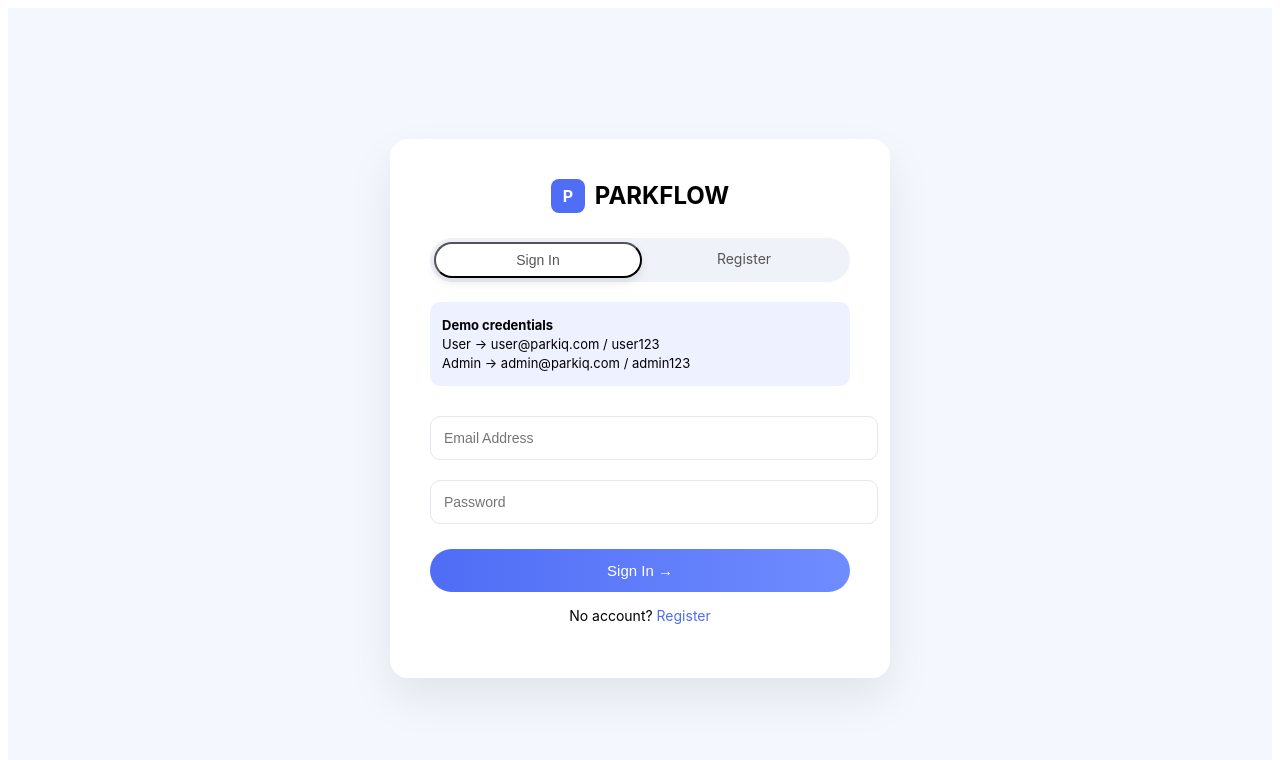
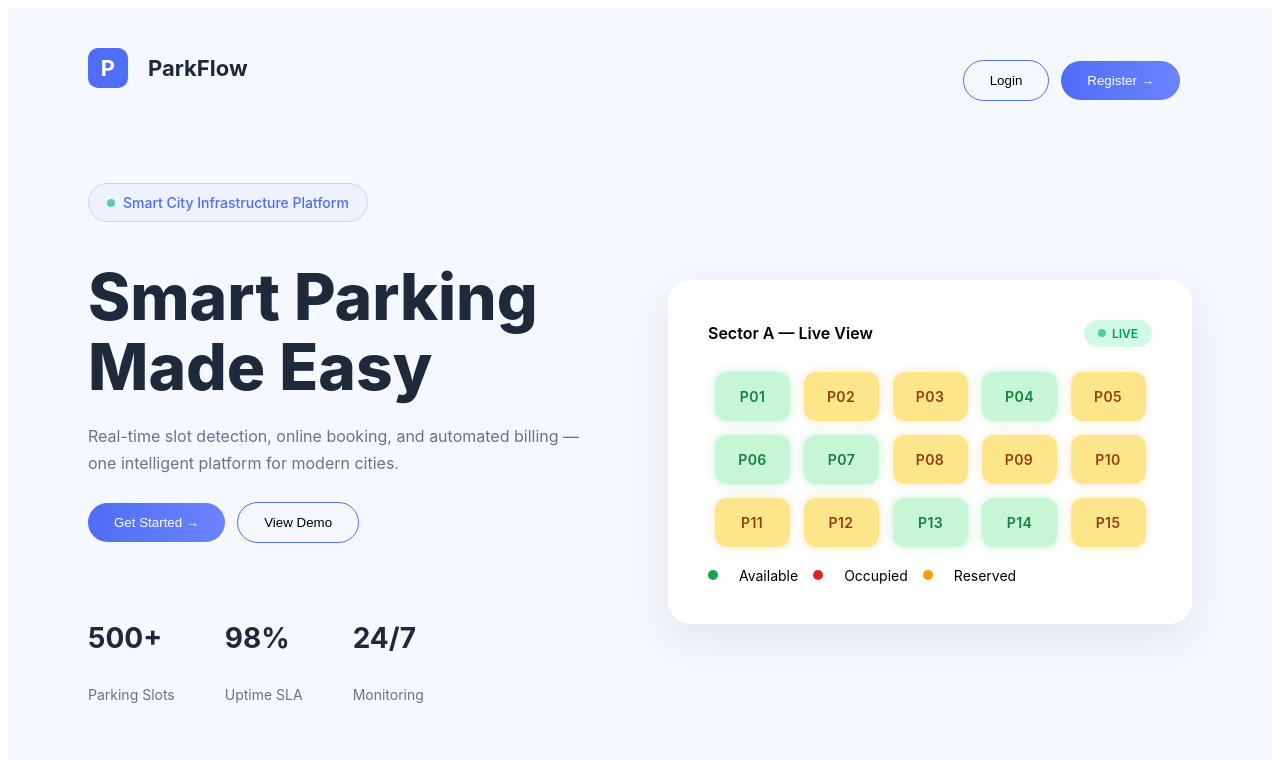
Before and after one commit to Himanshu-n17/ParkFlow-Parking-Slot-Management-System, a React (Vite) app in the folder frontend/: page / in a window 1280 px wide. Before the commit this address led to /login. Shown: the top 760 px of the page. Built offline with nearby package versions, Linux system fonts and the light colour scheme.

Commit message:
Created Landing

```diff
--- a/frontend/index.html
+++ b/frontend/index.html
@@ -3,6 +3,7 @@
   <head>
     <meta charset="UTF-8" />
     <link rel="icon" type="image/svg+xml" href="" />
+    <link href="https://fonts.googleapis.com/css2?family=Plus+Jakarta+Sans:wght@400;500;600;700&display=swap" rel="stylesheet">
     <meta name="viewport" content="width=device-width, initial-scale=1.0" />
     <title>ParkFlow - Smart Parking Management System</title>
   </head>
--- a/frontend/src/App.jsx
+++ b/frontend/src/App.jsx
@@ -21,6 +21,8 @@ import UserDashboard from "./pages/user/dashboard/UserDashboard";
 import BookSlot from "./pages/user/parking/BookSlot";
 import FindParking from "./pages/user/parking/FindParking";
 import UserProfile from "./pages/user/profile/UserProfile";
+
+import Landing from "./pages/Landing";
 
 import PrivateRoute from "./routes/PrivateRoute";
 import { Toaster } from "react-hot-toast";
@@ -53,7 +55,8 @@ const App = () => {
           </Route>
 
           {/* ROOT */}
-          <Route path="/" element={<Root />} />
+          {/* <Route path="/" element={<Root />} /> */}
+          <Route path="/" element={<Landing />} />
         </Routes>
       </Router>
 
--- /dev/null
+++ b/frontend/src/components/landing/HeroSection.jsx
@@ -0,0 +1,55 @@
+import { useNavigate } from "react-router-dom";
+import ParkingPreview from "./ParkingPreview.jsx";
+
+const HeroSection = () => {
+  const navigate = useNavigate();
+
+  return (
+    <div className="hero">
+      <div className="hero-left">
+        <div className="hero-badge">Smart City Infrastructure Platform</div>
+
+        <h1>
+          Smart Parking <br />
+          Made Easy
+        </h1>
+
+        <p>
+          Real-time slot detection, online booking, and automated billing — one
+          intelligent platform for modern cities.
+        </p>
+
+        <div className="hero-buttons">
+          <button className="btn-primary" onClick={() => navigate("/login")}>
+            Get Started →
+          </button>
+
+          <button className="btn-outline" onClick={() => navigate("/login")}>
+            View Demo
+          </button>
+        </div>
+
+        <div className="hero-stats">
+          <div>
+            <h3>500+</h3>
+            <p>Parking Slots</p>
+          </div>
+
+          <div>
+            <h3>98%</h3>
+            <p>Uptime SLA</p>
+          </div>
+
+          <div>
+            <h3>24/7</h3>
+            <p>Monitoring</p>
+          </div>
+        </div>
+      </div>
+
+      <ParkingPreview />
+    </div>
+  );
+};
+
+export default HeroSection;
--- /dev/null
+++ b/frontend/src/components/landing/LandingNavbar.jsx
@@ -0,0 +1,26 @@
+import { useNavigate } from "react-router-dom";
+
+const LandingNavbar = () => {
+  const navigate = useNavigate();
+
+  return (
+    <div className="landing-navbar">
+      <div className="logo">
+        <div className="logo-box">P</div>
+        ParkFlow
+      </div>
+
+      <div className="nav-buttons">
+        <button className="btn-outline" onClick={() => navigate("/login")}>
+          Login
+        </button>
+
+        <button className="btn-primary" onClick={() => navigate("/login")}>
+          Register →
+        </button>
+      </div>
+    </div>
+  );
+};
+
+export default LandingNavbar;
--- /dev/null
+++ b/frontend/src/components/landing/ParkingPreview.jsx
@@ -0,0 +1,67 @@
+import { useState, useEffect } from "react";
+
+const initialSlots = [
+  { id: "P01", status: "occupied" },
+  { id: "P02", status: "free" },
+  { id: "P03", status: "free" },
+  { id: "P04", status: "free" },
+  { id: "P05", status: "free" },
+
+  { id: "P06", status: "reserved" },
+  { id: "P07", status: "free" },
+  { id: "P08", status: "occupied" },
+  { id: "P09", status: "free" },
+  { id: "P10", status: "free" },
+
+  { id: "P11", status: "reserved" },
+  { id: "P12", status: "free" },
+  { id: "P13", status: "free" },
+  { id: "P14", status: "free" },
+  { id: "P15", status: "occupied" },
+];
+
+const ParkingPreview = () => {
+  const [slots, setSlots] = useState(initialSlots);
+
+  useEffect(() => {
+    const interval = setInterval(() => {
+      setSlots((prev) =>
+        prev.map((slot) => {
+          const rand = Math.random();
+
+          if (rand < 0.33) return { ...slot, status: "free" };
+          if (rand < 0.16) return { ...slot, status: "occupied" };
+
+          return { ...slot, status: "reserved" };
+        })
+      );
+    }, 3000);
+
+    return () => clearInterval(interval);
+  }, []);
+
+  return (
+    <div className="parking-preview">
+      <div className="preview-header">
+        Sector A — Live View
+        <span className="live-pill">LIVE</span>
+      </div>
+
+      <div className="slot-grid">
+        {slots.map((slot) => (
+          <div key={slot.id} className={`slot ${slot.status}`}>
+            {slot.id}
+          </div>
+        ))}
+      </div>
+
+      <div className="legend">
+        <span className="dot green" /> Available
+        <span className="dot red" /> Occupied
+        <span className="dot yellow" /> Reserved
+      </div>
+    </div>
+  );
+};
+
+export default ParkingPreview;
--- /dev/null
+++ b/frontend/src/pages/Landing.jsx
@@ -0,0 +1,15 @@
+import LandingNavbar from "../components/landing/LandingNavbar";
+import HeroSection from "../components/landing/HeroSection";
+import "../styles/landing.css";
+
+const LandingPage = () => {
+  return (
+    <div className="landing-container">
+      <LandingNavbar />
+
+      <HeroSection />
+    </div>
+  );
+};
+
+export default LandingPage;
--- /dev/null
+++ b/frontend/src/styles/landing.css
@@ -0,0 +1,310 @@
+.landing-container {
+  padding: 40px 80px;
+  font-family: Inter, sans-serif;
+  background: #f6f8ff;
+  min-height: 100vh;
+}
+
+/* NAVBAR */
+
+.landing-navbar {
+  display: flex;
+  justify-content: space-between;
+  align-items: center;
+  margin-bottom: 70px;
+}
+
+.logo {
+  display: flex;
+  align-items: center;
+  font-weight: 700;
+  font-size: 22px;
+  color: #1e293b;
+}
+
+.logo-box {
+  width: 40px;
+  height: 40px;
+  background: #4f6df5;
+  color: white;
+  border-radius: 10px;
+  display: flex;
+  align-items: center;
+  justify-content: center;
+  margin-right: 10px;
+  font-weight: bold;
+}
+
+/* NAV BUTTONS */
+
+.nav-buttons button {
+  margin-left: 12px;
+}
+
+/* HERO */
+
+.hero {
+  display: flex;
+  justify-content: space-between;
+  align-items: center;
+  gap: 60px;
+}
+
+.hero-left {
+  max-width: 520px;
+}
+
+.hero h1 {
+  font-size: 64px;
+  font-weight: 800;
+  line-height: 1.1;
+  margin: 20px 0;
+  color: #1e293b;
+}
+
+.hero p {
+  color: #64748b;
+  line-height: 1.7;
+  font-size: 16px;
+}
+
+.hero-badge {
+  display: inline-flex;
+  align-items: center;
+  gap: 8px;
+  padding: 10px 18px;
+  border-radius: 30px;
+  border: 1px solid #c7d2fe;
+  background: #eef2ff;
+  color: #4f6df5;
+  font-weight: 500;
+  font-size: 14px;
+  margin-bottom: 20px;
+}
+
+.hero-badge::before {
+  content: "";
+  width: 8px;
+  height: 8px;
+  background: #10b981;
+  border-radius: 50%;
+  animation: blink 1.5s infinite;
+}
+
+.hero-buttons {
+  margin-top: 25px;
+}
+
+/* BUTTONS */
+
+.btn-primary {
+  background: linear-gradient(90deg, #4f6df5, #6c83ff);
+  color: white;
+  border: none;
+  padding: 12px 26px;
+  border-radius: 30px;
+  margin-right: 12px;
+  cursor: pointer;
+  transition: all 0.25s ease;
+}
+
+.btn-primary:hover {
+  transform: translateY(-2px);
+  box-shadow: 0 10px 25px rgba(79, 109, 245, 0.35);
+}
+
+.btn-outline {
+  border: 1px solid #4f6df5;
+  background: transparent;
+  padding: 12px 26px;
+  border-radius: 30px;
+  cursor: pointer;
+  transition: all 0.25s ease;
+}
+
+.btn-outline:hover {
+  background: #4f6df5;
+  color: white;
+  transform: translateY(-2px);
+}
+
+/* HERO STATS */
+
+.hero-stats {
+  display: flex;
+  gap: 50px;
+  margin-top: 50px;
+}
+
+.hero-stats h3 {
+  font-size: 28px;
+  color: #1e293b;
+}
+
+.hero-stats p {
+  font-size: 14px;
+  color: #64748b;
+}
+
+/* PARKING PREVIEW */
+
+.parking-preview {
+  background: white;
+  padding: 40px;
+  border-radius: 22px;
+  box-shadow: 0 15px 40px rgba(0, 0, 0, 0.08);
+  width: 520px;
+}
+
+.preview-header {
+  display: flex;
+  justify-content: space-between;
+  align-items: center;
+  font-weight: 600;
+}
+
+/* SLOT */
+
+.slot-grid {
+  display: grid;
+  grid-template-columns: repeat(5, 75px);
+  gap: 14px;
+  margin-top: 25px;
+  justify-content: center;
+}
+
+.slot {
+  padding: 16px;
+  border-radius: 12px;
+  font-weight: 600;
+  font-size: 14px;
+  letter-spacing: 0.4px;
+  font-family: "Inter", sans-serif;
+  text-align: center;
+  cursor: pointer;
+  transition:
+    transform 0.25s ease,
+    box-shadow 0.25s ease,
+    background 0.6s ease,
+    color 0.6s ease;
+}
+
+.slot:hover {
+  transform: translateY(-4px) scale(1.05);
+  box-shadow: 0 10px 20px rgba(0, 0, 0, 0.15);
+}
+
+/* SLOT COLORS */
+
+.free {
+  background: #c6f6d5;
+  color: #15803d;
+  box-shadow: 0 0 10px rgba(34, 197, 94, 0.25);
+}
+
+.occupied {
+  background: #fecaca;
+  color: #b91c1c;
+  box-shadow: 0 0 10px rgba(239, 68, 68, 0.25);
+}
+
+.reserved {
+  background: #fde68a;
+  color: #92400e;
+  box-shadow: 0 0 10px rgba(245, 158, 11, 0.25);
+}
+
+/* SLOT PULSE */
+
+@keyframes pulse {
+  0% {
+    transform: scale(1);
+  }
+  50% {
+    transform: scale(1.04);
+  }
+  100% {
+    transform: scale(1);
+  }
+}
+
+.slot.free {
+  animation: pulse 3s infinite;
+}
+
+/* LEGEND */
+
+.legend {
+  margin-top: 20px;
+  font-size: 14px;
+  display: flex;
+  gap: 15px;
+  align-items: center;
+}
+
+.dot {
+  width: 10px;
+  height: 10px;
+  border-radius: 50%;
+  display: inline-block;
+  margin-right: 6px;
+}
+
+.green {
+  background: #16a34a;
+}
+.red {
+  background: #dc2626;
+}
+.yellow {
+  background: #f59e0b;
+}
+
+/* LIVE BADGE */
+
+.live-pill {
+  background: #d1fae5;
+  color: #059669;
+  padding: 6px 14px;
+  border-radius: 20px;
+  font-size: 12px;
+  display: flex;
+  align-items: center;
+  gap: 6px;
+}
+
+/* blinking dot */
+
+.live-pill::before {
+  content: "";
+  width: 8px;
+  height: 8px;
+  border-radius: 50%;
+  background: #10b981;
+  animation: blink 1.5s infinite;
+}
+
+@keyframes blink {
+  0% {
+    opacity: 1;
+  }
+  50% {
+    opacity: 0.3;
+  }
+  100% {
+    opacity: 1;
+  }
+}
+
+/* GRID ENTRY ANIMATION */
+
+@keyframes gridFade {
+  from {
+    opacity: 0;
+    transform: translateY(20px);
+  }
+  to {
+    opacity: 1;
+    transform: translateY(0);
+  }
+}
```
